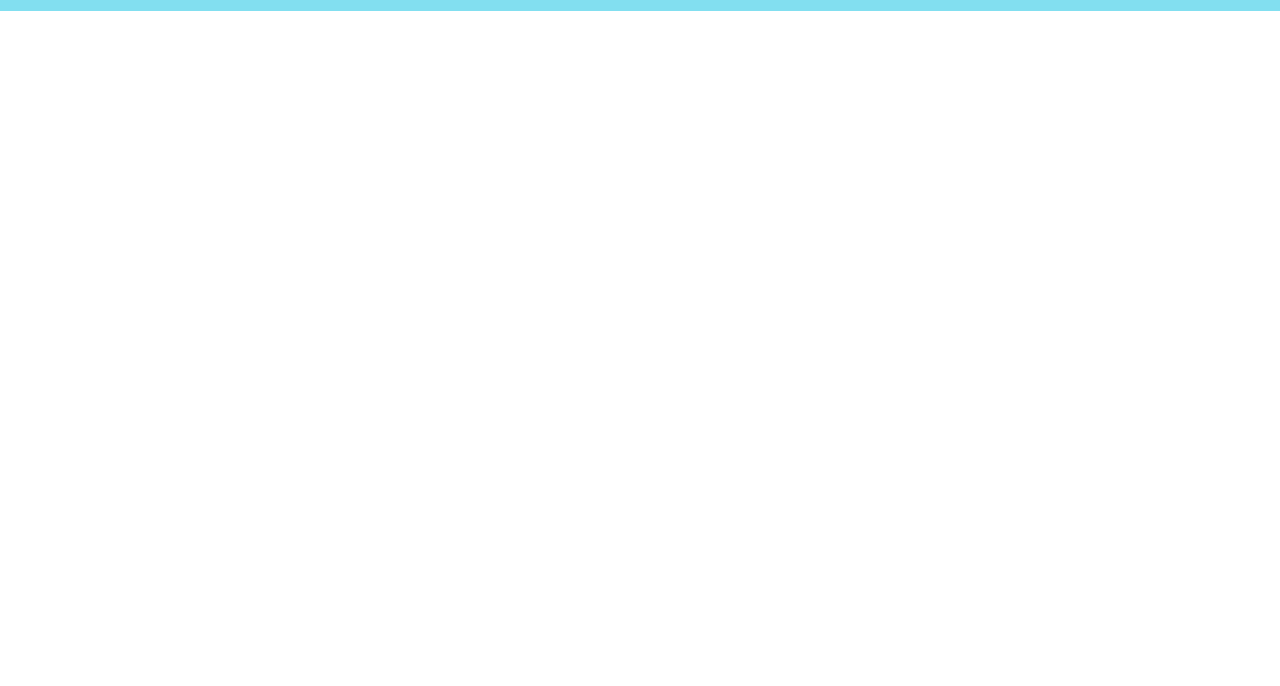
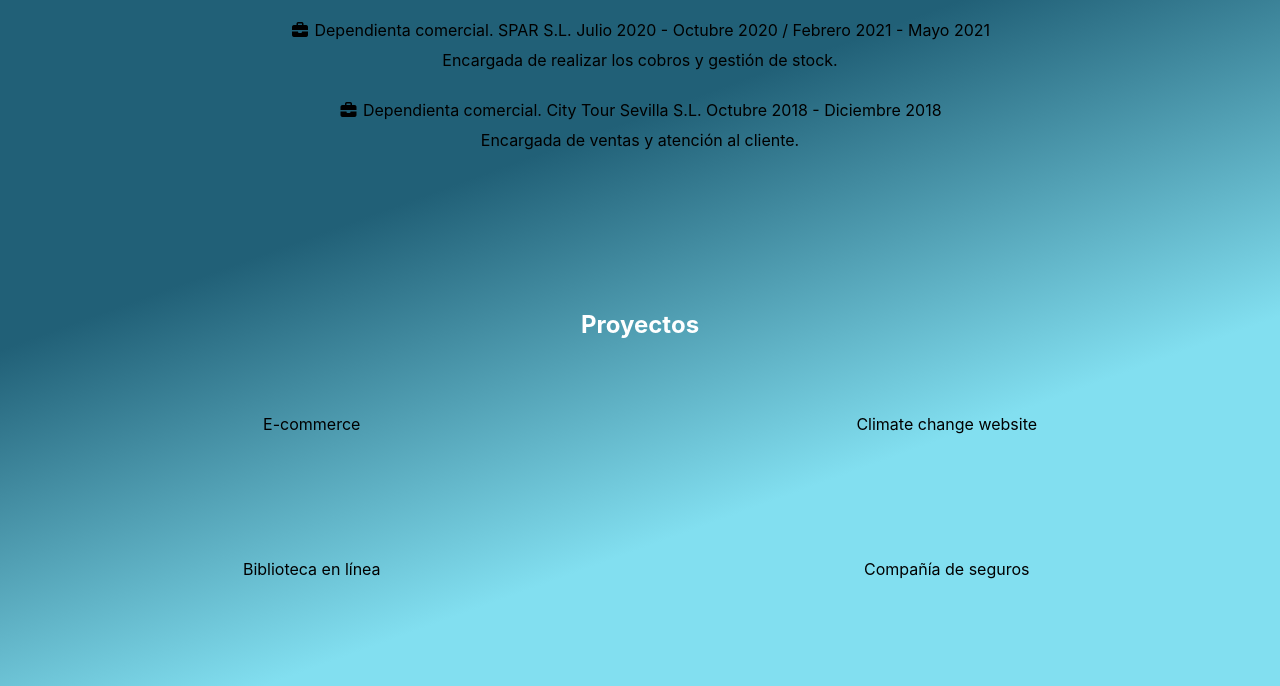
Before and after one commit to maricarmen98a/pec1-herramientasII, a website built with Parcel: page src/index.html in a window 1280 px wide. Shown: the part 947-1633 px from the top of the page. Before the commit the page ends 958 px from the top, so only its background shows below. Built offline with nearby package versions, Linux system fonts and the light colour scheme; a web font is replaced by a local one.

Commit message:
proyectos

```diff
--- a/src/assets/styles/_variables.scss
+++ b/src/assets/styles/_variables.scss
@@ -4,7 +4,7 @@ $font-family-sans-serif: -apple-system, BlinkMacSystemFont, "Segoe UI", Roboto,
   "Segoe UI Symbol";
 $font-family-serif: "Georgia", "Times New Roman", serif;
 $font-name: 'Sansita Swashed', cursive;
-$bg-color: #00171f;
+$bg-color: #216077;
 $bg-color2: #82dff0;
 $font-color: #ffffff;
 $uoc-corporate: #000078;
--- a/src/assets/styles/layouts/_educacion.scss
+++ b/src/assets/styles/layouts/_educacion.scss
@@ -10,7 +10,7 @@ h2 {
         margin-bottom: 20px;
         height: 270px;
         width: 100%;
-        color: $bg-color;
+        color: black;
         background: linear-gradient(rgba(255,255,255,.4), rgba(255,255,255,.4));
         box-shadow:0 1px 1px rgba(0,0,0,0.12),0 2px 2px rgba(0,0,0,0.12),0 4px 4px rgba(0,0,0,0.12),0 8px 8px rgba(0,0,0,0.12),0 16px 16px rgba(0,0,0,0.12);
         .informacion__lista {
--- /dev/null
+++ b/src/assets/styles/layouts/_experiencia.scss
@@ -0,0 +1,25 @@
+
+.experiencia {
+    display: flex;
+    justify-content: center;
+    .experiencia__caja {
+        margin-bottom: 20px;
+        height: 270px;
+        width: 100%;
+        color: black;
+        .informacion__lista {
+            text-align: center;
+            margin-left: 10px;
+            margin-right: 10px;
+            li {
+                margin: 10px;
+                list-style-type: none;
+            }
+            li:nth-child(2), li:nth-child(4) {
+                margin-bottom: 30px;
+                margin-left: 30px;
+                margin-right: 30px;
+            }
+        }
+    }
+}
--- a/src/assets/styles/layouts/_header.scss
+++ b/src/assets/styles/layouts/_header.scss
@@ -4,7 +4,7 @@
     box-sizing: border-box;
 }
 body {
-    background: linear-gradient(160deg, $bg-color 60%, $bg-color2 60%);
+    background: linear-gradient(160deg, $bg-color 60%, $bg-color2 80%);
     color: $font-color;
     font-family: $font-family-sans-serif;
 }
--- /dev/null
+++ b/src/assets/styles/layouts/_proyectos.scss
@@ -0,0 +1,16 @@
+.proyectos {
+    margin-bottom: 30px;
+    color: black;
+    display: grid;
+    grid-template-columns: auto auto;
+    grid-gap: 10px;
+    padding: 10px;
+    height: 300px;
+    div {
+        text-align: center;
+        padding-top: 45px;
+    }
+    .grid1 {
+        background-image: "./assets/images/tienda.jpg";
+    }
+}
--- a/src/assets/styles/layouts/_sobre-mi.scss
+++ b/src/assets/styles/layouts/_sobre-mi.scss
@@ -10,7 +10,7 @@ h2 {
         border-radius: 10%;
         height: 400px;
         width: 300px;
-        color: $bg-color;
+        color: black;
         background: linear-gradient(rgba(255,255,255,.4), rgba(255,255,255,.4));
         box-shadow:0 1px 1px rgba(0,0,0,0.12),0 2px 2px rgba(0,0,0,0.12),0 4px 4px rgba(0,0,0,0.12),0 8px 8px rgba(0,0,0,0.12),0 16px 16px rgba(0,0,0,0.12);
         text-align: center;
--- a/src/assets/styles/main.scss
+++ b/src/assets/styles/main.scss
@@ -26,6 +26,8 @@
 @import "layouts/footer";
 @import "layouts/sobre-mi";
 @import "layouts/educacion";
+@import "layouts/experiencia";
+@import "layouts/proyectos";
 
 
 /**
--- a/src/index.html
+++ b/src/index.html
@@ -11,6 +11,8 @@
     <include src="./views/header.html"></include>
     <include src="./views/sobre-mi.html"></include>
     <include src="./views/educacion.html"></include>
+    <include src="./views/experiencia.html"></include>
+    <include src="./views/proyectos.html"></include>
 
     <include src="./views/footer.html"></include>
     <script type="module" src="./assets/scripts/main.js"></script><!-- do not remove this line! -->
--- /dev/null
+++ b/src/views/experiencia.html
@@ -0,0 +1,13 @@
+<h2 id="link3">Experiencia laboral</h2>
+<div class="experiencia">
+    <div class="experiencia__caja">
+        <div class="caja__informacion">
+            <ul class="informacion__lista">
+                <li><i class="fa-solid fa-briefcase"></i> Dependienta comercial. SPAR S.L. Julio 2020 - Octubre 2020 / Febrero 2021 - Mayo 2021 </li>
+                <li>Encargada de realizar los cobros y gestión de stock.</li>
+                <li><i class="fa-solid fa-briefcase"></i> Dependienta comercial. City Tour Sevilla S.L. Octubre 2018 - Diciembre 2018 </li>
+                <li>Encargada de ventas y atención al cliente.</li>
+            </ul>
+        </div>
+    </div>
+</div>
--- a/src/views/footer.html
+++ b/src/views/footer.html
@@ -1,9 +1,9 @@
 <footer>
     <div>
         <ul class="footer__links">
-            <li><a href=""><i class="fa-brands fa-facebook"></i></a></li>
-            <li><a href=""><i class="fa-brands fa-linkedin"></i></a></li>
-            <li><a href=""><i class="fa-brands fa-twitter-square"></i></a></li>
+            <li><a href="#"><i class="fa-brands fa-facebook"></i></a></li>
+            <li><a href="#"><i class="fa-brands fa-linkedin"></i></a></li>
+            <li><a href="#"><i class="fa-brands fa-twitter-square"></i></a></li>
           </ul>
     </div>
 </footer>
--- a/src/views/header.html
+++ b/src/views/header.html
@@ -1,10 +1,10 @@
 <header>
-    <div class="nombre"><a href="/">Carmen Arias</a></div>
+    <div class="nombre"><a href="#link1">Carmen Arias</a></div>
     <nav>
         <ul>
           <li><a href="#link1">Sobre mí</a></li>
           <li><a href="#link2">Educación</a></li>
-          <li><a href="">Experiencia laboral</a></li>
+          <li><a href="#link3">Experiencia laboral</a></li>
           <li><a href="">Proyectos</a></li>
           <li><a href="">Habilidades</a></li>
           <li><a href="">Idiomas</a></li>
@@ -17,7 +17,7 @@
         <ul class="hamburger__mobile-menu">
           <li><a href="#link1">Sobre mí</a></li>
           <li><a href="#link2">Educación</a></li>
-          <li><a href="">Experiencia laboral</a></li>
+          <li><a href="#link3">Experiencia laboral</a></li>
           <li><a href="">Proyectos</a></li>
           <li><a href="">Habilidades</a></li>
           <li><a href="">Idiomas</a></li>
--- /dev/null
+++ b/src/views/proyectos.html
@@ -0,0 +1,7 @@
+<h2 id="link4">Proyectos</h2>
+<div class="proyectos">
+    <div class="grid1">E-commerce</div>
+    <div class="grid2">Climate change website</div>
+    <div class="grid3">Biblioteca en línea</div>
+    <div class="grid4">Compañía de seguros</div>
+</div>
```
Also changed, not shown: src/assets/images/foto-cv.jpg (deleted), src/assets/images/logo.png (deleted), 4 other files.
